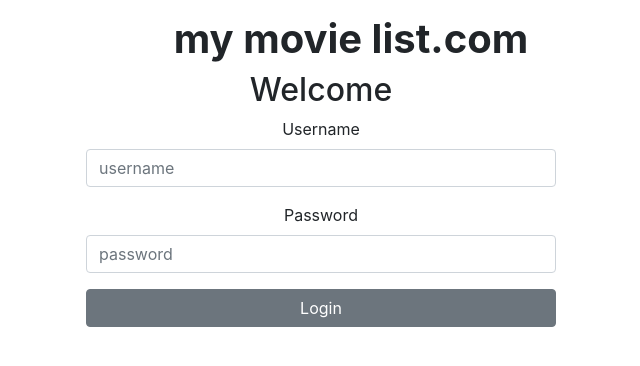
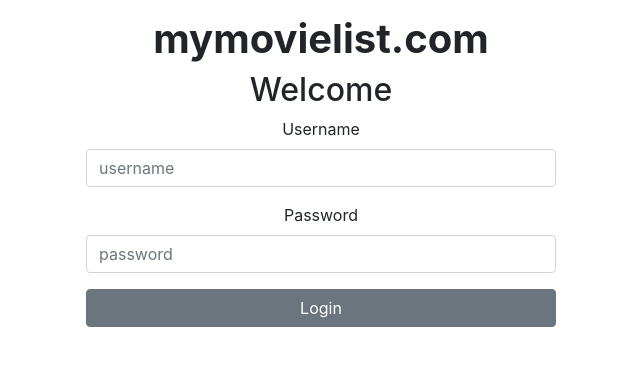
Before and after one commit to awu339/cs316_project, a React (Create React App) app in the folder my-app/: page / in a window 1280 px wide. Shown: the top 366 px of the page, without its empty margins (319-959 px from the left). Built offline with nearby package versions, Linux system fonts and the light colour scheme.

Commit message:
Fix favorite button bug

```diff
--- a/my-app/src/App.css
+++ b/my-app/src/App.css
@@ -8,7 +8,6 @@
 }
 
 .title {
-  padding-left: 60px;
   font-weight: bold;
 }
 body, html, #root, .login, .container {
--- a/my-app/src/Home.js
+++ b/my-app/src/Home.js
@@ -6,7 +6,7 @@ function Home() {
   return (
     <div>
       <Nav/>
-      <h1>User movies</h1>
+      <h1>Top trending movies 2020</h1>
       <img src = "titanic_movieposter.jpg" alt ="image"/>
       <h1>Recommended movies</h1>
 
--- a/my-app/src/LoginPage.js
+++ b/my-app/src/LoginPage.js
@@ -29,7 +29,7 @@ class LoginPage extends Component {
 
             <Form className = "login-form">
                 <h1>
-                    <span className = "title">my movie list.com</span>
+                    <span className = "title">mymovielist.com</span>
                 </h1>
                 <h2 className = "text-center">Welcome</h2>
                 <FormGroup>
--- a/my-app/src/MoviePage.js
+++ b/my-app/src/MoviePage.js
@@ -22,18 +22,19 @@ useEffect(() => {
 }, []);
 
 const addFavorite = (movieid) => {
+    console.log('adding favorite');
     Axios.post(`http://localhost:3001/api/insertfavorite`, {
         movieid: movieid
     })
     .then(() => alert('success'));
 };
 
-
 return (
   <div>
     <Nav/>
     <h1>Movie Page</h1>
     {movie.map((val) => {
+        console.log("rendering the movie");
         return (
         <p>
           <br/> Movie: {val.name}
@@ -42,7 +43,7 @@ return (
           <br/> Platform Name: {val.platform_name}
           <br/> Platform Cost: {val.platform_cost}
           <br/> Director ID: {val.director_id}
-          <br/> <button onClick={addFavorite(val.movieid)}>Add Favorite</button>
+          <br/> <button onClick={() => addFavorite(val.movieid)}>Add Favorite</button>
         </p>
         );
       })}
--- a/my-app/src/Newuser.js
+++ b/my-app/src/Newuser.js
@@ -34,7 +34,7 @@ function Newuser() {
   return (
     <div>
       <Nav />
-      <h1>Make a new user</h1>
+      <h1>Register new user</h1>
         <div className="form">
             <label>UserID:</label>
             <input
```
